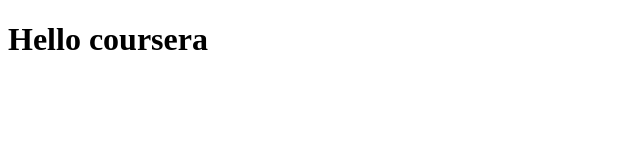
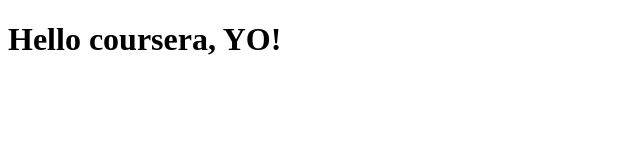
Before and after one commit to YavKat/coursera-test, a plain HTML site: page index.html in a window 1280 px wide. Shown: the whole page, without its empty margins (0-640 px from the left). Drawn offline with Linux system fonts and the light colour scheme.

Commit message:
second commit

```diff
--- a/index.html
+++ b/index.html
@@ -5,6 +5,6 @@
     <title>Hello</title>
   </head>
   <body>
-    <h1>Hello coursera<h1>
+    <h1>Hello coursera, YO!<h1>
   </body>
 </html>
```
